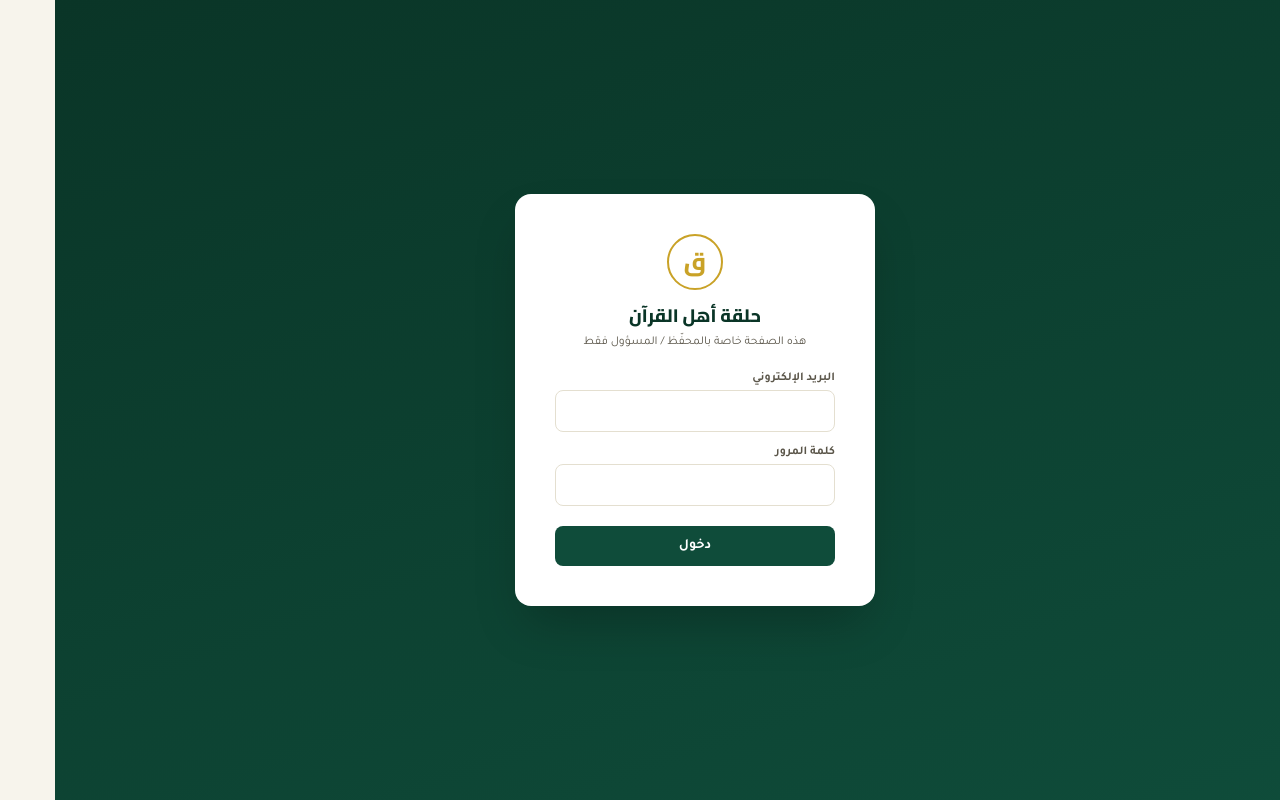
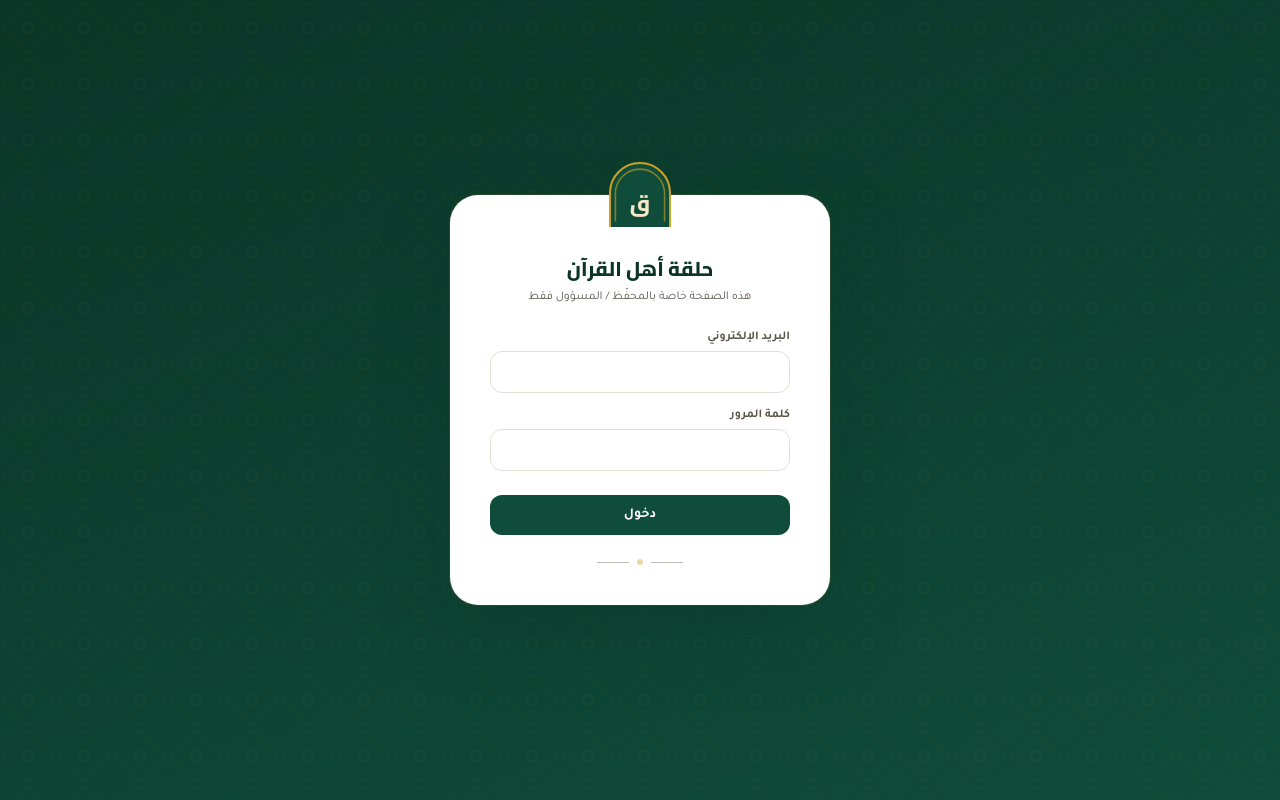
Before and after one commit to mohanadmd78/dar-tahfeez, a Next.js app: page /login in a window 1280 px wide. Built offline with nearby package versions, Linux system fonts and the light colour scheme.

Commit message:
تحسين التصميم: أيقونات احترافية وشعار قوس محراب

```diff
--- a/app/globals.css
+++ b/app/globals.css
@@ -4,14 +4,51 @@
 
 h1, h2, h3, .font-heading { font-family: 'Cairo', sans-serif; }
 
-.card { @apply bg-surface rounded-2xl border border-line shadow-sm p-5; }
-.btn { @apply rounded-lg px-4 py-2.5 font-bold text-sm bg-primary text-white; }
-.btn-ghost { @apply bg-primarysoft text-primarydark; }
-.btn-gold { @apply bg-gold text-[#3A2E05]; }
-.btn-danger { @apply bg-dangersoft text-danger; }
-.input { @apply w-full border border-line rounded-lg px-3 py-2.5 text-sm bg-white; }
-.label { @apply text-xs font-bold text-inksoft mb-1 block; }
-.badge { @apply inline-block px-2.5 py-0.5 rounded-full text-xs font-bold; }
+* { -webkit-tap-highlight-color: transparent; }
+
+.card {
+  @apply bg-surface rounded-2xl border border-line p-5;
+  box-shadow: 0 1px 2px rgba(15,76,58,0.04), 0 8px 24px -12px rgba(15,76,58,0.12);
+}
+
+.btn {
+  @apply rounded-xl px-4 py-2.5 font-bold text-sm bg-primary text-white transition-all duration-150;
+}
+.btn:hover { filter: brightness(1.08); }
+.btn:active { transform: scale(0.98); }
+.btn:disabled { opacity: 0.55; cursor: not-allowed; }
+
+.btn-ghost { @apply bg-primarysoft text-primarydark transition-colors duration-150; }
+.btn-ghost:hover { @apply bg-primary text-white; }
+
+.btn-gold { @apply bg-gold text-[#3A2E05] transition-all duration-150; }
+.btn-gold:hover { filter: brightness(1.06); }
+
+.btn-danger { @apply bg-dangersoft text-danger transition-colors duration-150; }
+.btn-danger:hover { @apply bg-danger text-white; }
+
+.input {
+  @apply w-full border border-line rounded-xl px-3.5 py-2.5 text-sm bg-white transition-colors duration-150;
+}
+.input:focus {
+  outline: none;
+  border-color: #0F4C3A;
+  box-shadow: 0 0 0 3px rgba(15,76,58,0.12);
+}
+
+.label { @apply text-xs font-bold text-inksoft mb-1.5 block; }
+
+.badge { @apply inline-block px-2.5 py-1 rounded-full text-xs font-bold; }
 .badge-ok { @apply bg-primarysoft text-primarydark; }
 .badge-danger { @apply bg-dangersoft text-danger; }
 .badge-warn { @apply bg-goldsoft text-[#7A6112]; }
+
+/* تركيز واضح للتنقل بلوحة المفاتيح */
+a:focus-visible, button:focus-visible, input:focus-visible, select:focus-visible {
+  outline: 2px solid #C9A227;
+  outline-offset: 2px;
+}
+
+@media (prefers-reduced-motion: reduce) {
+  * { transition: none !important; animation: none !important; }
+}
--- a/app/login/page.tsx
+++ b/app/login/page.tsx
@@ -1,7 +1,7 @@
 'use client';
 import { useState } from 'react';
 import { useRouter } from 'next/navigation';
-import {supabaseBrowser } from '@/lib/supabaseClient';
+import { supabaseBrowser } from '@/lib/supabaseClient';
 
 export default function LoginPage() {
   const [email, setEmail] = useState('');
@@ -27,17 +27,65 @@ export default function LoginPage() {
 
   return (
     <div
-      className="min-h-screen flex items-center justify-center"
+      className="min-h-screen flex items-center justify-center relative overflow-hidden"
       style={{ background: 'linear-gradient(160deg,#0A3527,#0F4C3A)' }}
     >
-      <form onSubmit={handleLogin} className="bg-white rounded-2xl p-10 w-[360px] max-w-[90vw] text-center shadow-2xl">
-        <div className="w-14 h-14 mx-auto mb-3 rounded-full border-2 border-gold text-gold flex items-center justify-center font-heading font-extrabold text-2xl">
-          ق
+      {/* نسيج زخرفي هندسي خفيف بالخلفية */}
+      <svg className="absolute inset-0 w-full h-full opacity-[0.07]" aria-hidden="true">
+        <defs>
+          <pattern id="geo" width="56" height="56" patternUnits="userSpaceOnUse">
+            <path
+              d="M28 2 L54 28 L28 54 L2 28 Z"
+              fill="none"
+              stroke="#C9A227"
+              strokeWidth="1"
+            />
+            <circle cx="28" cy="28" r="5" fill="none" stroke="#C9A227" strokeWidth="1" />
+          </pattern>
+        </defs>
+        <rect width="100%" height="100%" fill="url(#geo)" />
+      </svg>
+
+      <form
+        onSubmit={handleLogin}
+        className="relative bg-white rounded-[28px] p-10 pt-14 w-[380px] max-w-[92vw] text-center"
+        style={{ boxShadow: '0 30px 80px -20px rgba(10,53,39,0.55), 0 0 0 1px rgba(201,162,39,0.15)' }}
+      >
+        {/* شعار على شكل قوس محراب */}
+        <div className="absolute -top-9 left-1/2 -translate-x-1/2">
+          <svg width="76" height="76" viewBox="0 0 76 76" aria-hidden="true">
+            <path
+              d="M8 68 V34 A30 30 0 0 1 68 34 V68"
+              fill="#0F4C3A"
+              stroke="#C9A227"
+              strokeWidth="2"
+            />
+            <path
+              d="M8 68 V34 A30 30 0 0 1 68 34 V68"
+              fill="none"
+              stroke="#C9A227"
+              strokeWidth="2"
+              transform="scale(0.82) translate(8.3,8.3)"
+              opacity="0.6"
+            />
+            <text
+              x="38"
+              y="52"
+              textAnchor="middle"
+              fontFamily="Cairo, sans-serif"
+              fontWeight="800"
+              fontSize="22"
+              fill="#F3E8C7"
+            >
+              ق
+            </text>
+          </svg>
         </div>
-        <h1 className="font-heading font-extrabold text-lg text-primarydark mb-1">حلقة أهل القرآن</h1>
-        <p className="text-inksoft text-xs mb-5">هذه الصفحة خاصة بالمحفّظ / المسؤول فقط</p>
 
-        <div className="text-right mb-3">
+        <h1 className="font-heading font-extrabold text-xl text-primarydark mb-1.5 mt-1">حلقة أهل القرآن</h1>
+        <p className="text-inksoft text-xs mb-6">هذه الصفحة خاصة بالمحفّظ / المسؤول فقط</p>
+
+        <div className="text-right mb-3.5">
           <label className="label">البريد الإلكتروني</label>
           <input className="input" type="email" value={email} onChange={(e) => setEmail(e.target.value)} required />
         </div>
@@ -52,10 +100,16 @@ export default function LoginPage() {
           />
         </div>
 
-        <button className="btn w-full mt-3" disabled={loading}>
+        <button className="btn w-full mt-4" disabled={loading}>
           {loading ? 'جارٍ الدخول...' : 'دخول'}
         </button>
-        {error && <div className="text-danger text-xs mt-2">{error}</div>}
+        {error && <div className="text-danger text-xs mt-2.5">{error}</div>}
+
+        <div className="flex items-center gap-2 justify-center mt-6 opacity-40">
+          <span className="w-8 h-px bg-inksoft" />
+          <span className="w-1.5 h-1.5 rounded-full bg-gold" />
+          <span className="w-8 h-px bg-inksoft" />
+        </div>
       </form>
     </div>
   );
--- a/components/Nav.tsx
+++ b/components/Nav.tsx
@@ -1,32 +1,45 @@
 'use client';
 import Link from 'next/link';
 import { usePathname, useRouter } from 'next/navigation';
-import { supabaseAdmin } from '@/lib/supabaseAdmin';
-
+import { supabaseBrowser } from '@/lib/supabaseClient';
 import { useRole } from '@/lib/useRole';
+import {
+  LayoutGrid,
+  ListChecks,
+  Users,
+  PenLine,
+  FileBarChart,
+  BarChart3,
+  LogOut
+} from 'lucide-react';
 
 const ITEMS = [
-  { href: '/', label: 'لوحة اليوم', icon: '⌂', adminOnly: false },
-  { href: '/bulk-attendance', label: 'تسجيل جماعي', icon: '☰', adminOnly: true },
-  { href: '/students', label: 'الطلاب', icon: '◔', adminOnly: false },
-  { href: '/entry', label: 'إدخال يومي', icon: '✎', adminOnly: true },
-  { href: '/reports', label: 'التقارير', icon: '▤', adminOnly: false },
-  { href: '/stats', label: 'الإحصائيات', icon: '◒', adminOnly: false }
+  { href: '/', label: 'لوحة اليوم', Icon: LayoutGrid, adminOnly: false },
+  { href: '/bulk-attendance', label: 'تسجيل جماعي', Icon: ListChecks, adminOnly: true },
+  { href: '/students', label: 'الطلاب', Icon: Users, adminOnly: false },
+  { href: '/entry', label: 'إدخال يومي', Icon: PenLine, adminOnly: true },
+  { href: '/reports', label: 'التقارير', Icon: FileBarChart, adminOnly: false },
+  { href: '/stats', label: 'الإحصائيات', Icon: BarChart3, adminOnly: false }
 ];
 
 export function TopBar() {
   const router = useRouter();
   async function logout() {
-    const supabase = supabaseAdmin();
+    const supabase = supabaseBrowser();
     await supabase.auth.signOut();
     router.push('/login');
   }
   return (
-    <div className="sticky top-0 z-30 bg-primarydark text-white flex items-center justify-between px-5 py-3">
-      <div className="font-heading font-extrabold flex items-center gap-2">
-        <span className="w-2 h-2 rounded-full bg-gold inline-block" /> حلقة أهل القرآن
+    <div className="sticky top-0 z-30 bg-primarydark text-white flex items-center justify-between px-5 py-3 shadow-sm">
+      <div className="font-heading font-extrabold flex items-center gap-2 tracking-wide">
+        <span className="w-2 h-2 rounded-full bg-gold inline-block shadow-[0_0_8px_rgba(201,162,39,0.6)]" />
+        حلقة أهل القرآن
       </div>
-      <button onClick={logout} className="text-xs text-[#CFE3D8] hover:text-white">
+      <button
+        onClick={logout}
+        className="flex items-center gap-1.5 text-xs text-[#CFE3D8] hover:text-white transition-colors"
+      >
+        <LogOut size={14} strokeWidth={2} />
         تسجيل الخروج
       </button>
     </div>
@@ -39,17 +52,23 @@ export function SideNav() {
   const items = ITEMS.filter((item) => !item.adminOnly || isAdmin);
   return (
     <nav className="hidden md:flex flex-col gap-1 w-56 flex-none p-4">
-      {items.map((item) => (
+      {items.map(({ href, label, Icon }) => {
+        const active = pathname === href;
+        return (
           <Link
-          key={item.href}
-          href={item.href}
-          className={`flex items-center gap-2.5 px-3.5 py-2.5 rounded-lg text-sm ${
-            pathname === item.href ? 'bg-primarysoft text-primarydark font-bold' : 'text-inksoft'
+            key={href}
+            href={href}
+            className={`flex items-center gap-3 px-3.5 py-2.5 rounded-xl text-sm transition-colors ${
+              active
+                ? 'bg-primarysoft text-primarydark font-bold'
+                : 'text-inksoft hover:bg-primarysoft/50 hover:text-primarydark'
             }`}
           >
-          <span className="w-5 text-center">{item.icon}</span> {item.label}
+            <Icon size={18} strokeWidth={active ? 2.4 : 2} className="flex-none" />
+            {label}
           </Link>
-      ))}
+        );
+      })}
     </nav>
   );
 }
@@ -59,19 +78,22 @@ export function BottomNav() {
   const { isAdmin } = useRole();
   const items = ITEMS.filter((item) => !item.adminOnly || isAdmin);
   return (
-    <div className="md:hidden fixed bottom-0 left-0 right-0 bg-surface border-t border-line flex z-30">
-      {items.map((item) => (
+    <div className="md:hidden fixed bottom-0 left-0 right-0 bg-surface border-t border-line flex z-30 pb-[env(safe-area-inset-bottom)]">
+      {items.map(({ href, label, Icon }) => {
+        const active = pathname === href;
+        return (
           <Link
-          key={item.href}
-          href={item.href}
-          className={`flex-1 flex flex-col items-center gap-0.5 py-2 text-[11px] ${
-            pathname === item.href ? 'text-primarydark font-bold' : 'text-inksoft'
+            key={href}
+            href={href}
+            className={`flex-1 flex flex-col items-center gap-1 py-2 text-[10.5px] transition-colors ${
+              active ? 'text-primarydark font-bold' : 'text-inksoft'
             }`}
           >
-          <span className="text-lg">{item.icon}</span>
-          {item.label}
+            <Icon size={20} strokeWidth={active ? 2.4 : 2} />
+            {label}
           </Link>
-      ))}
+        );
+      })}
     </div>
   );
 }
--- a/package.json
+++ b/package.json
@@ -12,6 +12,7 @@
     "@supabase/supabase-js": "^2.45.4",
     "chart.js": "^4.4.4",
     "html5-qrcode": "^2.3.8",
+    "lucide-react": "^0.454.0",
     "next": "14.2.5",
     "qrcode": "^1.5.4",
     "react": "^18.3.1",
```
Also changed, not shown: 1 other file (tests, documents, lock files or other folders). Lines whose indentation alone changed are shown as unchanged.
